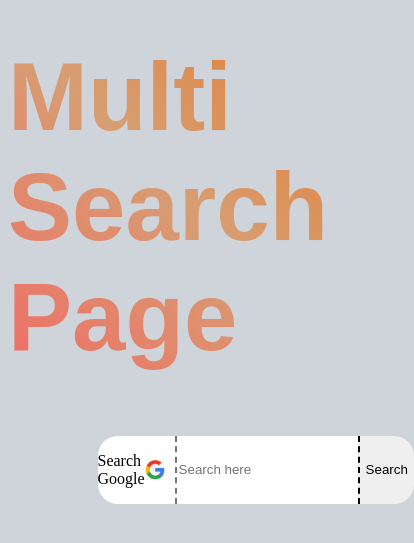
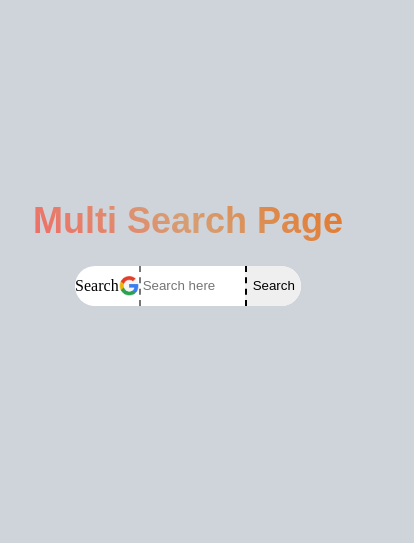
Before and after one commit to Sharad910/multi-search-page, a plain HTML site: page index.html in a window 390 px wide. Shown: the part 105-648 px from the top of the page, 414 px wide, since content can reach past the window. Drawn offline with Linux system fonts and the light colour scheme.

Commit message:
responsiveness

```diff
--- a/app.js
+++ b/app.js
@@ -7,37 +7,31 @@ let url= new URL('https://www.google.com/search');
 
 input.addEventListener('input',function(e){
     if(input.value.toLowerCase().startsWith('youtube ')){
-        searchengine.innerText='Search Youtube';
         url =new URL('https://www.youtube.com/results');
         url.searchParams.set('search_query',`${input.value.slice(8)}`);
         icon.setAttribute('src','./imgs/youtube.jpg');
     }
     else if(input.value.toLowerCase().startsWith('github ')){
-        searchengine.innerText='Search Github';
         url =new URL('https://github.com/search');
         url.searchParams.set('q',`${input.value.slice(7)}`);
         icon.setAttribute('src','./imgs/github.jpg');
     }
     else if(input.value.toLowerCase().startsWith('docs ')){
-        searchengine.innerText='Search Docs';
         url= new URL('https://www.google.com/search');
         url.searchParams.set('q',`${'site:docs.google.com '+`${input.value.slice(5)}`}`);
         icon.setAttribute('src','./imgs/docs.jpg');
     }
     else if(input.value.startsWith('slides ')){
-        searchengine.innerText='Search Slides';
         url= new URL('https://www.google.com/search');
         url.searchParams.set('q',`${'site:docs.google.com/presentation '+`${input.value.slice(7)}`}`);
         icon.setAttribute('src','./imgs/slides.jpg');
     }
     else if(input.value.startsWith('sheets ')){
-        searchengine.innerText='Search Sheets';
         url= new URL('https://www.google.com/search');
         url.searchParams.set('q',`${'site:docs.google.com/spreadsheets '+`${input.value.slice(7)}`}`);
         icon.setAttribute('src','./imgs/sheets.png');
     }
     else {
-        searchengine.innerText='Search Google';
         url= new URL('https://www.google.com/search');
         url.searchParams.set('q',`${input.value}`);
         icon.setAttribute('src','./imgs/google.png');
--- a/index.html
+++ b/index.html
@@ -5,7 +5,7 @@
     <meta http-equiv="X-UA-Compatible" content="IE=edge">
     <meta name="viewport" content="width=device-width, initial-scale=1.0">
     <link rel="stylesheet" href="style.css">
-    <title>Document</title>
+    <title>MultiSearch</title>
 </head>
 <body>
     <div id="outer">
@@ -15,7 +15,7 @@
         <div id="inner">
             <form autocomplete="off">
                 <div id="engineIcon">
-                    <p id="searchEngine">Search Google</p>
+                    <p id="searchEngine">Search</p>
                     <img src="./imgs/google.png"/>
                 </div>
                 <input id="searchBox" type="text" placeholder="Search here">
--- a/style.css
+++ b/style.css
@@ -14,27 +14,33 @@ body{
     background-color: white;
     width: 50vw;
     border-radius: 20px;
-
 }
 
 form{
     display: flex;
     flex-direction:row;
+    flex: 1 2 1;
 }
 input{
     margin-left: 10px;
     display: flex;
-    flex: auto;
+    flex:auto;
     border-style:hidden hidden hidden dashed;
 }
 button{
     border-radius: 0 20px 20px 0;
     border-style:hidden hidden hidden dashed;
 }
+button:hover{
+    cursor: pointer;
+}
 
 #engineIcon{
     display: flex;
     align-items: center;
+    flex-direction: row;
+    flex: 1 2 1;
+    max-width: 65px;
 }
 img{
     display: inline;
@@ -42,15 +48,32 @@ img{
     width: 20px;
 }
 
+
 #textContainer{
     font-family:fantasy;
-    font-size: x-large;
-}
-
-#textContainer{
     font-size: 48px;
    background: -webkit-linear-gradient(45deg,rgb(243, 101, 101),rgb(215, 158, 114), rgb(231, 112, 28));
    -webkit-background-clip: text;
    background-clip: text ;
    -webkit-text-fill-color: transparent;
 }
+
+@media(max-width:500px){
+    #textContainer{
+        font-size: 18px;
+        margin: 0;
+    }
+    #inner{
+        width:fit-content;
+    }
+    form{
+        height:40px;
+    }
+    input{
+        margin-left: 0;
+        width: 100px;
+    }
+    #outer{
+        width: 360px;
+    }
+}
```
